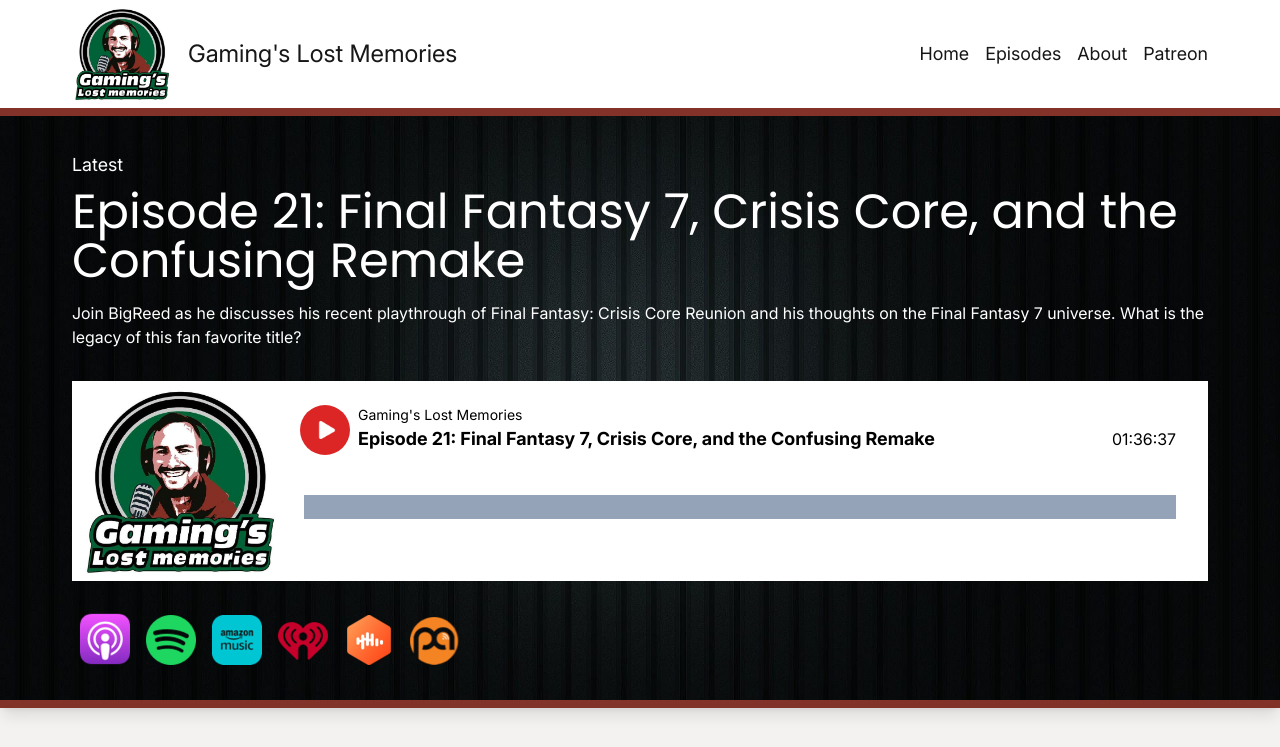
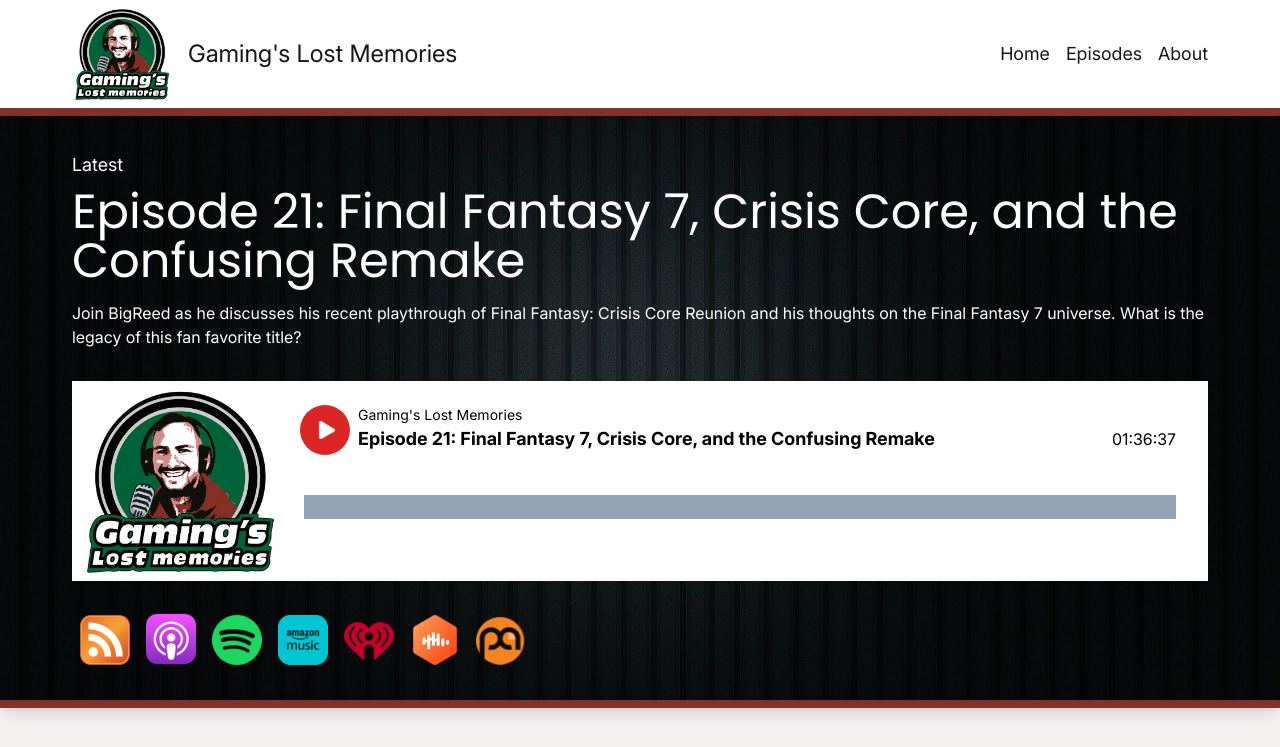
Before and after one commit to wade-loccisano/gamings-lost-memories, a Next.js app: page / in a window 1280 px wide. Shown: the top 747 px of the page. Built offline with nearby package versions, Linux system fonts and the light colour scheme.

Commit message:
Add rss and episode cta component

```diff
--- a/app/(root)/episode/[slug]/page.tsx
+++ b/app/(root)/episode/[slug]/page.tsx
@@ -1,6 +1,8 @@
 import React from 'react'
 import getEpisodeData from '@/utils/episode-parser';
 import Player from '@/components/Player';
+import EpisodeCallToAction from '@/components/EpisodeCallToAction';
+import Links from '@/components/Links';
 
 export async function generateStaticParams() {
     const episodes = getEpisodeData();
@@ -32,8 +34,14 @@ const Episode = async ({ params }:
                             episode={EPISODE}
                         ></Player>
                     </div>
-                    <div className='py-2'>
+                    <div>
+                        <Links></Links>
+                    </div>
+                    <div className='py-2 text-lg'>
                         {EPISODE?.description.replace(/<\/?p>/g, "")}
+                    </div>
+                    <div className='py-8'>
+                        <EpisodeCallToAction></EpisodeCallToAction>
                     </div>
                 </section>
             </div>
--- /dev/null
+++ b/components/EpisodeCallToAction.tsx
@@ -0,0 +1,43 @@
+import React from 'react'
+import Link from 'next/link';
+
+const EpisodeCallToAction = () => {
+    // const ctaText = "Follow us on social media:";
+    const ctaText = "Follow us on RSS:";
+    const socialMedia = [
+        {
+            name: "RSS",
+            url: "https://rss.com/podcasts/gamingslostmemories/",
+        },
+        // {
+        //     name: "RSS",
+        //     url: "w",
+        // },
+    ]
+    return (
+        <div className='text-lg'>
+            <div className='py-2'>
+                {ctaText}
+            </div>
+            {socialMedia.map((item, i) => {
+                return (
+                    <div className="py-2" key={i}>
+                        {item.name}: <Link
+                            className='text-blue-400'
+                            target="_blank"
+                            href={item.url}
+                        >{item.url}</Link>
+                    </div>
+                )
+            })}
+            <div className='py-4'>
+                Thank You For Listening to Gaming's Lost Memories. Don’t forget to hit Subscribe or Follow us on your favorite podcast platform so you never miss an episode!
+            </div>
+            <div className='py-4'>
+                Your Feedback matters to us. If you are a fan of the show, be sure to leave us 5-star Review on Apple Podcasts and share your favorite episodes.
+            </div>
+        </div>
+    )
+}
+
+export default EpisodeCallToAction
--- a/components/Links.tsx
+++ b/components/Links.tsx
@@ -4,6 +4,10 @@ import Image from 'next/image'
 
 const Links = () => {
     const links = [
+        {
+            icon: "/rss-icon.png",
+            href: "https://rss.com/podcasts/gamingslostmemories/"
+        },
         {
             icon: "/appleIcon.png",
             href: "https://podcasts.apple.com/us/podcast/gamings-lost-memories/id1651491957"
--- a/components/Navbar.tsx
+++ b/components/Navbar.tsx
@@ -8,31 +8,32 @@ const Navbar = async () => {
         { name: 'Home', href: '/' },
         { name: 'Episodes', href: '/episodes' },
         { name: 'About', href: '/about' },
-        { name: 'Patreon', href: '/' },
+        // { name: 'Patreon', href: '/' },
     ];
 
     return (
         <header className="section_container !py-0">
-            {/* <header className="max-w-6xl mx-auto"> */}
             <nav className='py-1 flex justify-between items-center'>
-                <div className='flex items-center'>
-                    <Link href="/">
-                        <Image src="logo.png" alt="logo" width={100} height={100} priority />
-                    </Link>
-                    <Link href="/">
+                <Link href="/">
+                    <div className='flex items-center'>
+                        <Image src="/logo.png" alt="logo" width={100} height={100} priority />
                         <span className="px-4 sm:text-lg md:text-2xl">Gaming&apos;s Lost Memories</span>
-                    </Link>
-                </div>
+                    </div>
+                </Link>
                 <div className='hidden sm:block sm:flex'>
                     {buttons.map((button, i) => {
                         return (
-                            <div key={i} className='pl-4'>
-                                <button className='text-sm md:text-lg'>
-                                    <Link href={`${button.href}`}>
+                            <Link
+                                key={i}
+                                href={`${button.href}`}
+                                className=''
+                            >
+                                <div className='pl-4 '>
+                                    <button className='text-sm md:text-lg hover:underline'>
                                         {button.name}
-                                    </Link>
-                                </button>
-                            </div>
+                                    </button>
+                                </div>
+                            </Link>
                         )
                     })}
                 </div>
```
Also changed, not shown: public/Feed-icon.png (added), public/rss-icon.png (added).
